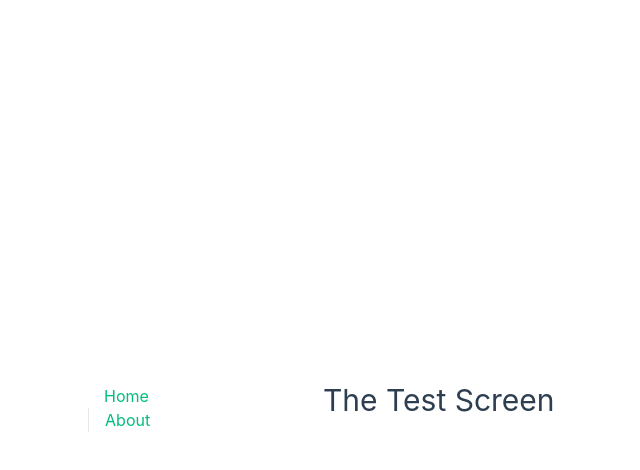
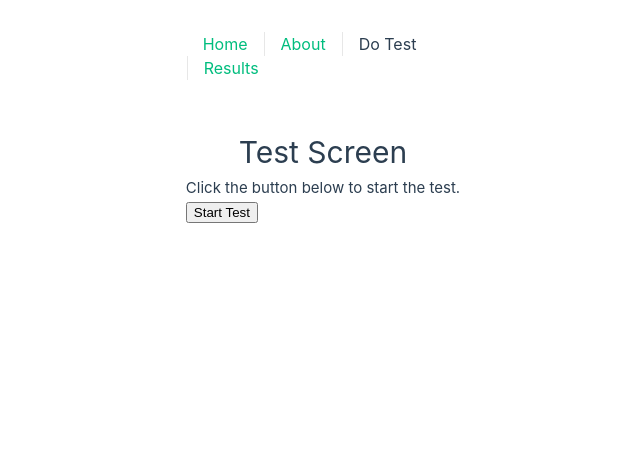
Before and after one commit to jannesbrunner/bht-wp-project1, a Vue app: page /test in a window 1280 px wide. Shown: the top 470 px of the page, without its empty margins (317-957 px from the left). Built offline with nearby package versions, Linux system fonts and the light colour scheme.

Commit message:
First Alpha stage of test screen

```diff
--- a/src/App.vue
+++ b/src/App.vue
@@ -17,6 +17,8 @@ import { RouterLink, RouterView } from 'vue-router'
       <nav>
         <RouterLink to="/">Home</RouterLink>
         <RouterLink to="/about">About</RouterLink>
+        <RouterLink to="/test">Do Test</RouterLink>
+        <RouterLink to="/results">Results</RouterLink>
       </nav>
     </div>
   </header>
@@ -40,6 +42,7 @@ nav {
   font-size: 12px;
   text-align: center;
   margin-top: 2rem;
+  margin-bottom: 2rem;
 }
 
 nav a.router-link-exact-active {
--- a/src/assets/main.css
+++ b/src/assets/main.css
@@ -1,11 +1,11 @@
 @import './base.css';
 
 #app {
-  max-width: 1280px;
+  max-width: 1480px;
   margin: 0 auto;
   padding: 2rem;
 
-  font-weight: normal;
+  font-weight: bold;
 }
 
 a,
@@ -21,15 +21,14 @@ a,
   }
 }
 
-@media (min-width: 1024px) {
+
   body {
     display: flex;
     place-items: center;
   }
 
   #app {
-    display: grid;
-    grid-template-columns: 1fr 1fr;
+    display: flex;
+    flex-direction: column;
     padding: 0 2rem;
   }
-}
--- a/src/views/TestView.vue
+++ b/src/views/TestView.vue
@@ -1,15 +1,113 @@
 <template>
   <div class="about">
-    <h1>The Test Screen</h1>
+    <h1>Test Screen</h1>
+    <div v-if="!isTesting && !isFinish">
+      <p>Click the button below to start the test.</p>
+      <button @click="doTest">Start Test</button>
+    </div>
+    <div class="test" v-if="isTesting">
+      <p>Now Playing: <strong>{{currentFrequency}} Hertz</strong></p>
+      <p>Current Volume: <strong>{{currentVolume}}</strong></p>
+      <p>Have you heard that sound?</p>
+      <a @click="() => answer(true)">Yes</a>
+      &nbsp; &nbsp;
+      <a @click="() => answer(false)">No</a>
+      &nbsp; &nbsp;  &nbsp; &nbsp;
+      <a @click="() => playSound(currentFrequency)">Play Again</a>
+    </div>
+    <div v-if="!isTesting && isFinish">
+      <p>Test finished! Thank you</p>
+    </div>
   </div>
 </template>
+
+<script>
+
+
+export default {
+
+  name: 'TestView',
+  data() {
+    return {
+      isTesting: false,
+      isFinish: false,
+      currentFrequency: 0,
+      currentVolume: 0,
+      frequencies: [250, 500, 1000, 2000, 4000, 8000],
+      answers: [],
+      audioCtx: null,
+    }
+  },
+  mounted() {
+    console.log('mounted');
+
+    this.audioCtx = new (window.AudioContext || window.webkitAudioContext)();
+
+  },
+  methods: {
+    doTest() {
+      this.isTesting = true;
+      this.currentFrequency = this.frequencies.shift();
+      this.playSound(this.currentFrequency);
+    },
+    answer(isYes) {
+      this.answers.push({
+        frequency: this.currentFrequency,
+        volume: this.currentVolume,
+        isYes: isYes
+      });
+      this.next();
+    },
+    next() {
+      if (this.frequencies.length > 0) {
+        this.currentFrequency = this.frequencies.shift();
+        this.playSound(this.currentFrequency);
+      } else {
+        this.isFinish = true;
+        this.isTesting = false;
+        console.log(this.answers);
+      }
+    },
+    playSound(frequency, gain=0, duration=0.5) {
+      let oscillator;
+      oscillator = this.audioCtx.createOscillator();
+      let gainNode = this.audioCtx.createGain();
+      oscillator.type = 'sine';
+      oscillator.connect(gainNode);
+      oscillator.frequency.setValueAtTime(frequency, this.audioCtx.currentTime); // value in hertz
+      oscillator.connect(this.audioCtx.destination);
+      oscillator.connect(gainNode);
+      gainNode.connect(this.audioCtx.destination);
+      gainNode.gain.value = gain;
+      oscillator.start();
+      oscillator.stop(this.audioCtx.currentTime + duration);
+    }
+  }
+
+}
+
+
+
+
+
+
+
+
+
+
+
+</script>
 
 <style>
 @media (min-width: 1024px) {
   .about {
     min-height: 100vh;
     display: flex;
+    flex-direction: column;
     align-items: center;
+  }
+  .test {
+    margin: 0 auto;
   }
 }
 </style>
```
